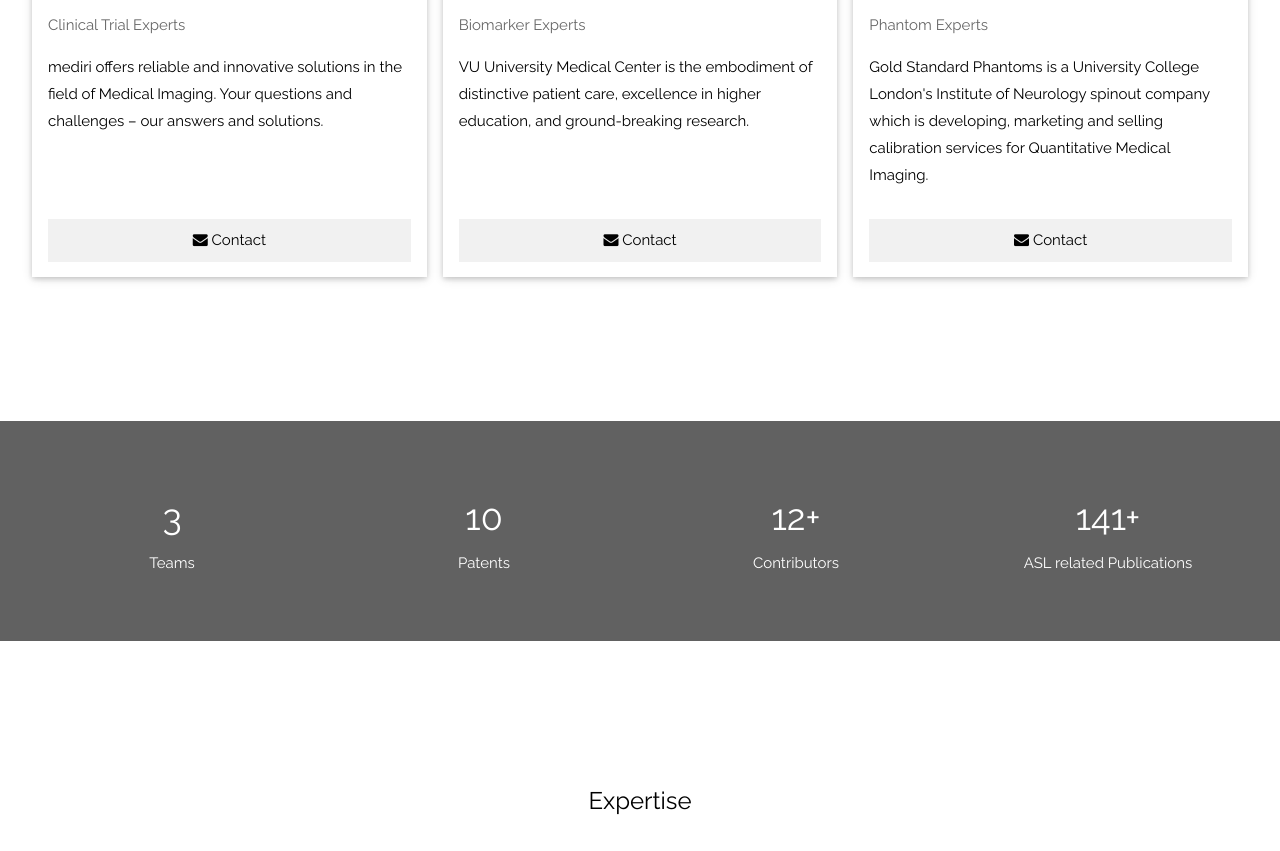
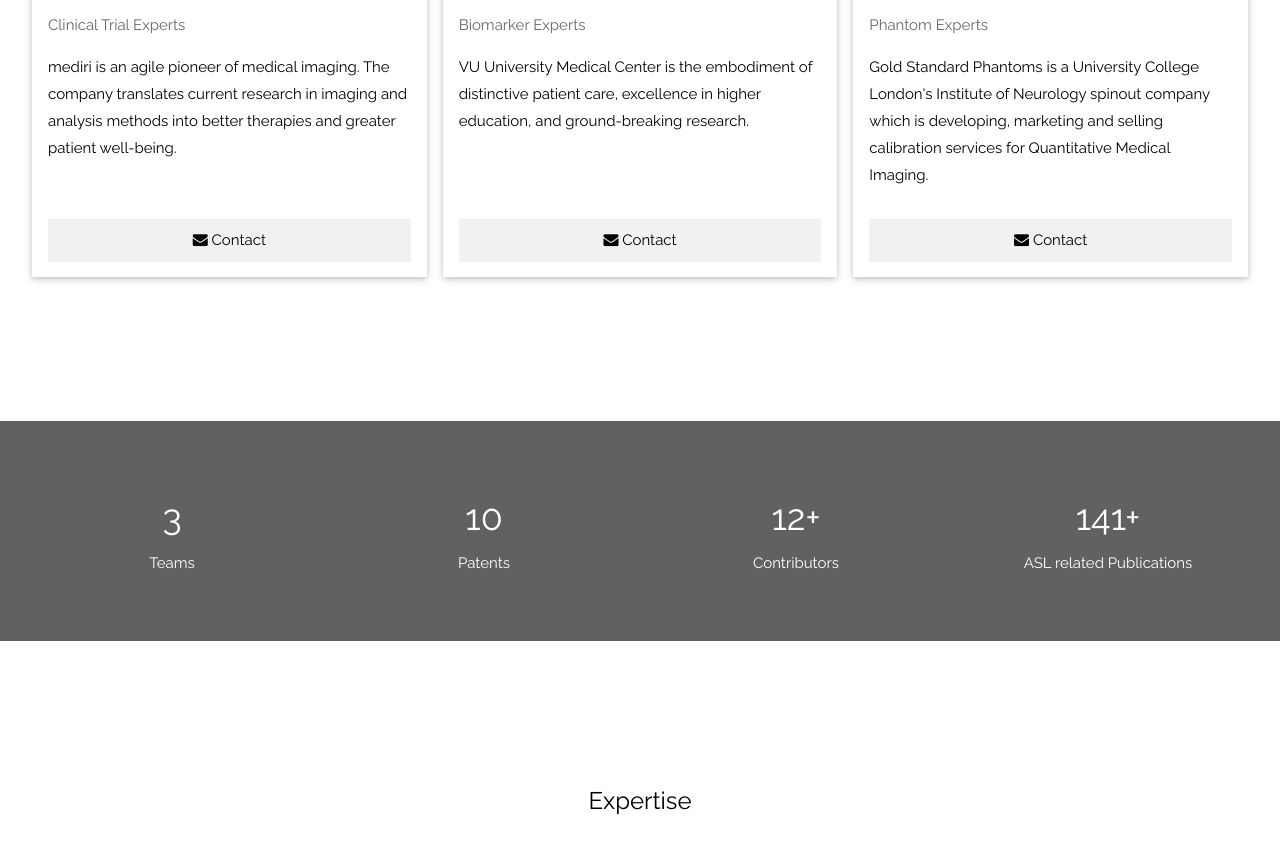
Before and after one commit to matreiber/aspire, a plain HTML site: page index.html in a window 1280 px wide. Shown: the part 2848-3699 px from the top of the page. Drawn offline with nearby package versions, Linux system fonts and the light colour scheme.

Commit message:
update mediri text

```diff
--- a/index.html
+++ b/index.html
@@ -235,7 +235,7 @@ body, html {
 	<div class="cut-text"><h3>mediri GmbH</h3></div>
           <p class="w3-opacity">Clinical Trial Experts</p>
           <div style="min-height:150px;">
-          <p>mediri offers reliable and innovative solutions in the field of Medical Imaging. Your questions and challenges – our answers and solutions.</p>
+          <p>mediri is an agile pioneer of medical imaging. The company translates current research in imaging and analysis methods into better therapies and greater patient well-being.</p>
           </div>
           <p><button class="w3-button w3-light-grey w3-block" onclick=" window.open('https://mediri.com/','_blank')"><i class="fa fa-envelope"></i> Contact</button></p>
         </div>
```
